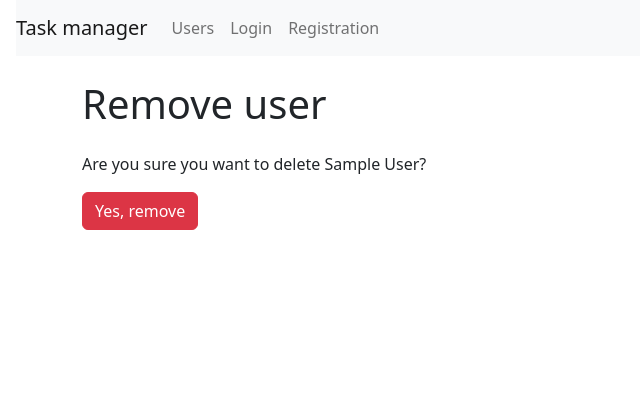
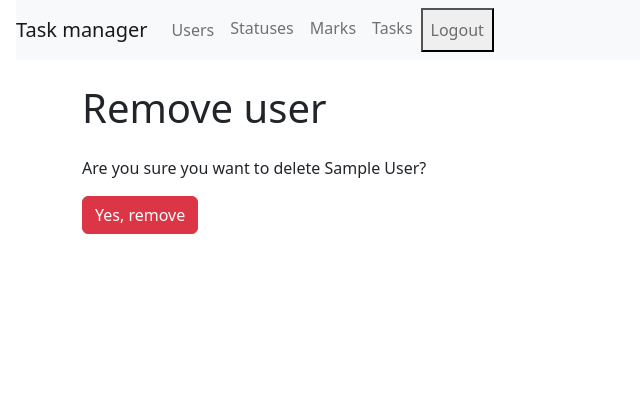
Before and after one commit to Aston585/python-project-52, a Django app: page /users/1/delete/ in a window 1280 px wide. Shown: the top 420 px of the page, without its empty margins (0-640 px from the left). Run offline with Django 5.2, Linux system fonts and the light colour scheme; tables that the repository leaves empty hold one stand-in row (values such as "Sample post"); some libraries are stand-ins or nearby versions.

Commit message:
step #3 Add login, logout

```diff
--- a/task_manager/settings.py
+++ b/task_manager/settings.py
@@ -141,3 +141,6 @@ STATIC_URL = 'static/'
 # https://docs.djangoproject.com/en/5.0/ref/settings/#default-auto-field
 
 DEFAULT_AUTO_FIELD = 'django.db.models.BigAutoField'
+
+LOGIN_REDIRECT_URL = 'home'
+LOGOUT_REDIRECT_URL = 'home'
--- a/task_manager/urls.py
+++ b/task_manager/urls.py
@@ -17,12 +17,13 @@ Including another URLconf
 from django.contrib import admin
 from django.urls import path, include
 from task_manager import views
+from django.contrib.auth.views import LogoutView
 
 
 urlpatterns = [
     path('admin/', admin.site.urls),
     path('', views.HomePageView.as_view(), name='home'),
     path("users/", include('task_manager.users.urls')),
-    path('login/', views.Login.as_view(), name='user_login'),
-    path('logout/', views.Logout.as_view(), name='user_logout'),
+    path('login/', views.Login.as_view(), name='login'),
+    path('logout/', LogoutView.as_view(), name='logout'),
 ]
--- a/task_manager/users/forms.py
+++ b/task_manager/users/forms.py
@@ -1,5 +1,5 @@
 from django import forms
-from django.contrib.auth.models import User as UserModel
+from django.contrib.auth import get_user_model
 from django.utils.translation import gettext_lazy as _
 from django.core.validators import MinLengthValidator
 
@@ -32,7 +32,7 @@ class UserCreateForm(forms.ModelForm):
     )
 
     class Meta:
-        model = UserModel
+        model = get_user_model()
         fields = [
             "first_name",
             "last_name",
--- a/task_manager/users/views.py
+++ b/task_manager/users/views.py
@@ -1,5 +1,5 @@
 from task_manager.users.forms import UserCreateForm
-from django.contrib.auth.models import User as UserModel
+from django.contrib.auth import get_user_model
 from django.views.generic import ListView, CreateView, UpdateView, DeleteView
 from django.urls import reverse_lazy
 from django.utils.translation import gettext_lazy as _
@@ -7,32 +7,30 @@ from django.contrib.messages.views import SuccessMessageMixin
 
 
 class ListUsersView(ListView):
-    model = UserModel
+    model = get_user_model()
     template_name = "users/users_list.html"
 
 
 class UserCreateView(SuccessMessageMixin, CreateView):
-    model = UserModel
+    model = get_user_model()
     form_class = UserCreateForm
     template_name = 'users/create_user.html'
-    success_url = reverse_lazy('home')
+    success_url = reverse_lazy('login')
     success_message = _('User successfully registered')
 
 
 class UserEditView(SuccessMessageMixin, UpdateView):
-    model = UserModel
+    model = get_user_model()
     form_class = UserCreateForm
     template_name = 'users/update_user.html'
     success_url = reverse_lazy("users:list_users")
     success_message = _("User successfully changed")
     failure_message = _("You do not have permission to change another user.")
-    failure_url = reverse_lazy("users:list_users")
 
 
 class UserDeleteView(SuccessMessageMixin, DeleteView):
-    model = UserModel
+    model = get_user_model()
     template_name = "users/delete_user.html"
     success_url = reverse_lazy("users:list_users")
     success_message = _('User deleted successfully')
     failure_message = _("You do not have permission to change another user.")
-    failure_url = reverse_lazy('users:list_users')
--- a/templates/base.html
+++ b/templates/base.html
@@ -21,43 +21,39 @@
           <li class="nav-item">
             <a class="nav-link" href="{% url 'users:list_users' %}">{% translate "Users" %}</a>
           </li>
+        </ul>
+				{% if user.is_authenticated %}
+        <ul class="navbar-nav">
+        	<li class = "nav-item "><a class="nav-link" href="{% url "home" %}">{% translate "Statuses" %}</a></li>
+        	<li class = "nav-item "><a class="nav-link" href="{% url "home" %}">{% translate "Marks" %}</a></li>
+        	<li class = "nav-item "><a class="nav-link" href="{% url "home" %}">{% translate "Tasks" %}</a></li>
+        	<li class = "nav-item">
+						<form action="{% url 'logout' %}" method="post">
+							{% csrf_token %}
+							<button class="nav-link button-no-border" type="submit">{% translate "Logout" %}</button>
+						</form>
+					</li>
 
+				</ul>
+				{% else %}
+				<ul class="navbar-nav">
+					<li class="nav-item"><a class="nav-link" href="/login/">{% translate "Login" %}</a></li>
+          <li class="nav-item"><a class="nav-link" href="{% url 'users:create_user' %}">{% translate "Registration" %}</a></li>
         </ul>
-        <ul class="navbar-nav">
-
-            <li class="nav-item">
-              <a class="nav-link" href="/login/">{% translate "Login" %}</a>
-            </li>
-            <li class="nav-item">
-              <a class="nav-link" href="{% url 'users:create_user' %}">{% translate "Registration" %}</a>
-            </li>
-
-        </ul>
+				{% endif %}
       </div>
     </nav>
 
-		{% bootstrap_messages %}
+		<div class="container">{% bootstrap_messages %}</div>
 
     {% block content %}
     {% endblock %}
+    </div>
 
-    {% block list_users %}
-    {% endblock %}
-
-    {% block create_user %}
-    {% endblock %}
-
-		{% block update_user %}
-		{% endblock %}
-
-		{% block delete_user %}
-		{% endblock %}
-
-    </div>
     <footer>
       <div class="container my-5 pt-4 border-top">
         <a target="_blank" href="https://ru.hexlet.io">Hexlet</a>
-    </div>
+    	</div>
     </footer>
   </body>
 </html>
--- a/templates/users/create_user.html
+++ b/templates/users/create_user.html
@@ -2,7 +2,7 @@
 {% load i18n %}
 {% load django_bootstrap5 %}
 
-{% block create_user %}
+{% block content %}
 <div class="container flex-grow-1">
 	<h1 class="my-4"> {% translate "Registration" %}</h1>
 	<form method="post" class="form">
--- a/templates/users/delete_user.html
+++ b/templates/users/delete_user.html
@@ -2,12 +2,12 @@
 {% load i18n %}
 {% load django_bootstrap5 %}
 
-{% block delete_user %}
+{% block content %}
 <div class="container flex-grow-1">
 	<h1 class="my-4"> {% translate "Remove user" %}</h1>
 	<form method="post" class="form">
 	{% csrf_token %}
-		<p>Are you sure you want to delete {{ object.get_full_name }}?</p>
+		<p>{% translate "Are you sure you want to delete" %} {{ object.get_full_name }}?</p>
 		{% bootstrap_button button_type="submit" button_class="btn btn-danger" content=_("Yes, remove") %}
 	</form>
 </div>
--- a/templates/users/update_user.html
+++ b/templates/users/update_user.html
@@ -2,7 +2,7 @@
 {% load i18n %}
 {% load django_bootstrap5 %}
 
-{% block update_user %}
+{% block content %}
 <div class="container flex-grow-1">
 	<h1 class="my-4"> {% translate "Changing User" %}</h1>
 	<form method="post" class="form">
--- a/templates/users/users_list.html
+++ b/templates/users/users_list.html
@@ -1,7 +1,7 @@
 {% extends "base.html" %}
 {% load i18n %}
 
-{% block list_users %}
+{% block content %}
 <div class="container flex-grow-1">
    <h1 class="my-4"> {% translate "Users" %}</h1>
     <table class = "table table-striped">
```
Also changed, not shown: task_manager/views.py (+18 -4 lines), templates/login.html (added, +15 -0 lines), locale/ru/LC_MESSAGES/django.po, task_manager/forms.py (added), 1 other file.
